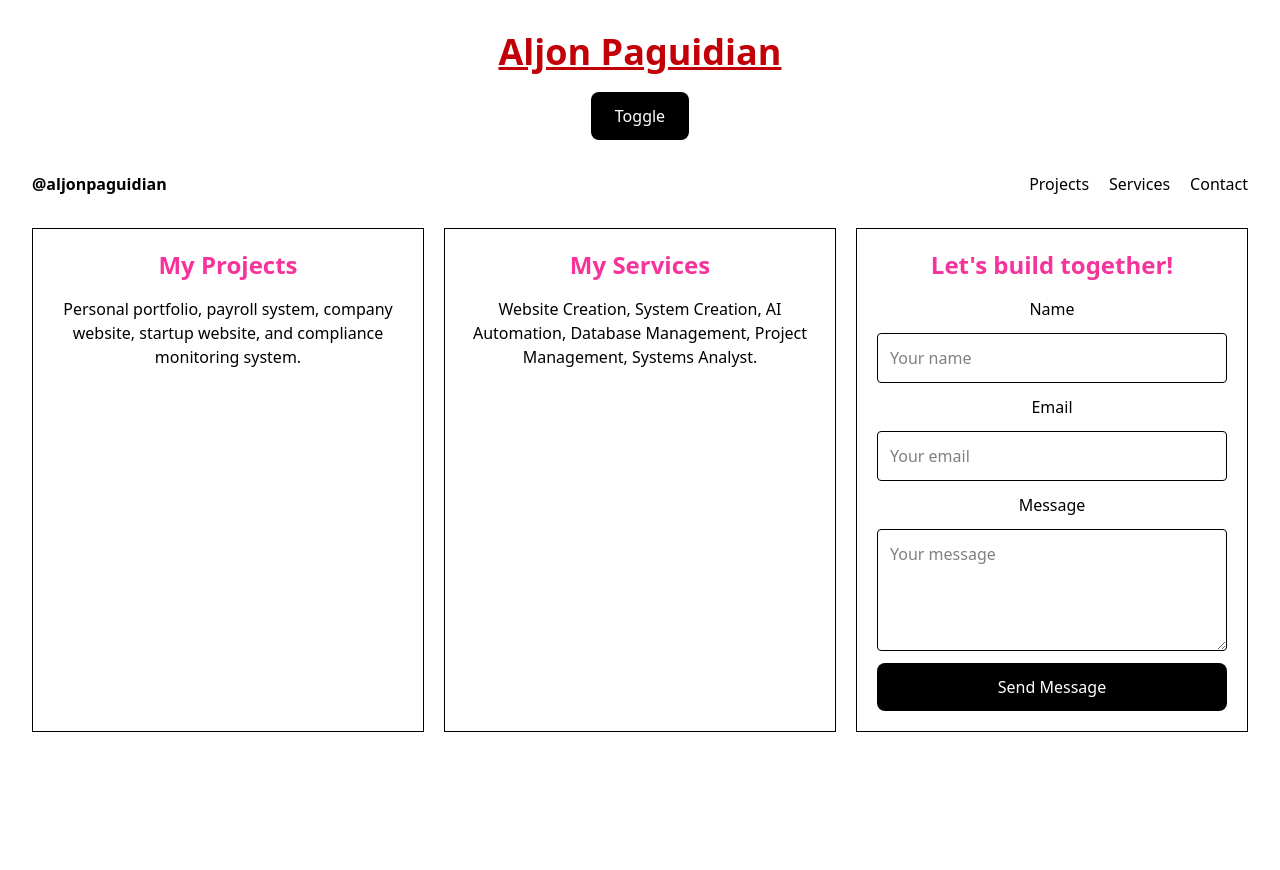
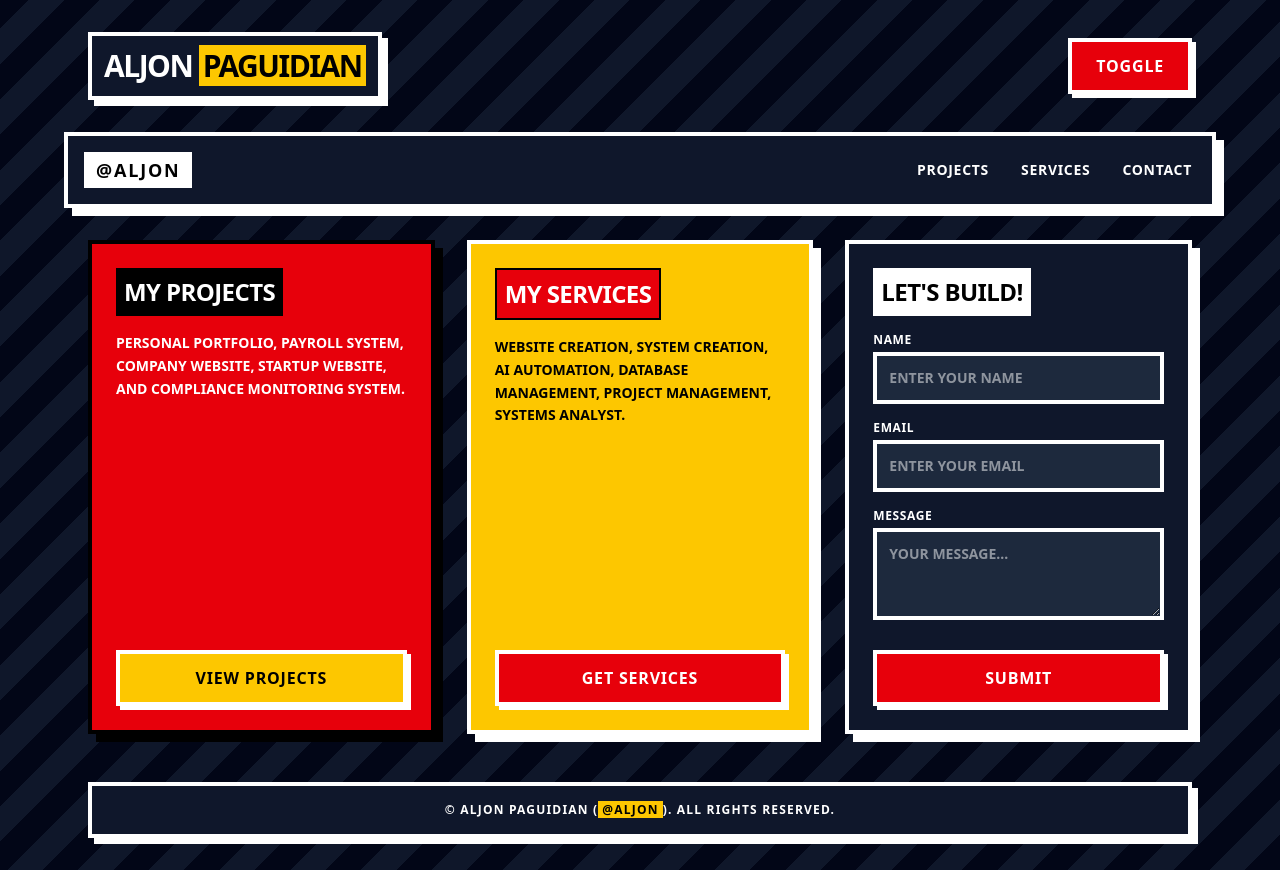
Before and after one commit to c20245778paguidian-alt/ALJON, a plain HTML site: page index.html in a window 1280 px wide. Before the commit the page ends 800 px from the top, so only its background shows below. Drawn offline with nearby package versions, Linux system fonts and the light colour scheme.

Commit message:
tailwind advance

```diff
--- a/index.html
+++ b/index.html
@@ -1,80 +1,143 @@
 <!DOCTYPE html>
-<html lang="en">
-
+<html lang="en" class="dark">
 <head>
     <meta charset="UTF-8">
     <meta name="viewport" content="width=device-width, initial-scale=1.0">
     <title>Aljon Paguidian | Portfolio</title>
 
     <script src="https://cdn.jsdelivr.net/npm/@tailwindcss/browser@4"></script>
+    <style type="text/tailwindcss">
+    @custom-variant dark (&:where(.dark, .dark *));
 
-    <style type="text/tailwindcss">
-        @custom-variant dark (&:where(.dark, .dark *));
-    </style>
+    @layer components {
+        /* 60% DOMINANT / BASE: Main Layout, Cards & Containers */
+        .bg-dominant {
+            @apply bg-slate-50 text-slate-900 border-4 border-black dark:bg-slate-900 dark:text-slate-100 dark:border-white;
+        }
+
+        /* 30% SECONDARY / STRUCTURE: Structural Elements, Headers & Cards */
+        .bg-secondary-surface {
+            @apply bg-slate-200 text-slate-900 border-4 border-black dark:bg-slate-800 dark:text-slate-100 dark:border-white;
+        }
+
+        /* 10% ACCENT: Primary CTA Button (Red) */
+        .btn-primary {
+            @apply px-6 py-3 bg-red-600 text-white font-black uppercase tracking-wider border-4 border-black transition-all shadow-[4px_4px_0px_0px_rgba(0,0,0,1)] hover:-translate-x-0.5 hover:-translate-y-0.5 hover:bg-yellow-400 hover:text-black active:translate-x-0 active:translate-y-0 active:shadow-none dark:bg-red-600 dark:text-white dark:border-white dark:shadow-[4px_4px_0px_0px_rgba(255,255,255,1)] dark:hover:bg-yellow-400 dark:hover:text-black;
+        }
+
+        /* 10% ACCENT: Secondary Action Button (Yellow) */
+        .btn-secondary {
+            @apply px-6 py-3 bg-yellow-400 text-black font-black uppercase tracking-wider border-4 border-black transition-all shadow-[4px_4px_0px_0px_rgba(0,0,0,1)] hover:-translate-x-0.5 hover:-translate-y-0.5 hover:bg-white active:translate-x-0 active:translate-y-0 active:shadow-none dark:border-white dark:shadow-[4px_4px_0px_0px_rgba(255,255,255,1)] dark:hover:bg-white;
+        }
+
+        /* 10% ACCENT: Accent / Special Action Button (White) */
+        .btn-accent {
+            @apply px-6 py-3 bg-white text-black font-black uppercase tracking-wider border-4 border-black transition-all shadow-[4px_4px_0px_0px_rgba(0,0,0,1)] hover:-translate-x-0.5 hover:-translate-y-0.5 hover:bg-yellow-400 active:translate-x-0 active:translate-y-0 active:shadow-none dark:bg-slate-900 dark:text-white dark:border-white dark:shadow-[4px_4px_0px_0px_rgba(255,255,255,1)] dark:hover:bg-yellow-400 dark:hover:text-black;
+        }
+    }
+</style>
 </head>
 
-<body class="text-center bg-white text-black dark:bg-gray-900 dark:text-white">
+<body class="min-h-screen text-black bg-[repeating-linear-gradient(-45deg,#ef4444,#ef4444_25px,#facc15_25px,#facc15_50px)] dark:bg-[repeating-linear-gradient(-45deg,#020617,#020617_25px,#0f172a_25px,#0f172a_50px)] dark:text-white font-sans transition-colors duration-200">
 
-    <h1 class="text-4xl font-bold underline text-red-700 mt-8">
-        Aljon Paguidian
-    </h1>
+    <!-- Top Navigation & Header Controls -->
+    <header class="max-w-6xl mx-auto pt-8 px-6 flex justify-between items-center">
+        <!-- Structural Box Header -->
+        <div class="bg-white dark:bg-slate-900 border-4 border-black dark:border-white p-3 shadow-[6px_6px_0px_0px_rgba(0,0,0,1)] dark:shadow-[6px_6px_0px_0px_rgba(255,255,255,1)]">
+            <h1 class="text-3xl font-black uppercase tracking-tighter">
+                Aljon <span class="bg-yellow-400 text-black px-1">Paguidian</span>
+            </h1>
+        </div>
 
-    <button id="Toggle" class="mt-5 bg-black text-white px-6 py-3 rounded-lg dark:bg-white dark:text-black">
-        Toggle
-    </button>
+        <button id="Toggle" class="btn-primary">
+            Toggle
+        </button>
+    </header>
 
-    <nav class="flex justify-between items-center mx-8 mt-8">
-        <span class="font-bold">@aljonpaguidian</span>
+    <nav class="max-w-6xl mx-auto my-8 mx-6 bg-white dark:bg-slate-900 border-4 border-black dark:border-white p-4 shadow-[8px_8px_0px_0px_rgba(0,0,0,1)] dark:shadow-[8px_8px_0px_0px_rgba(255,255,255,1)] flex justify-between items-center">
+        <span class="font-black text-lg tracking-widest bg-red-600 text-white dark:bg-white dark:text-black px-3 py-1 uppercase">@aljon</span>
 
-        <ul class="flex gap-5 list-none">
-            <li><a href="#projects" class="hover:text-pink-500">Projects</a></li>
-            <li><a href="#services" class="hover:text-pink-500">Services</a></li>
-            <li><a href="#contact" class="hover:text-pink-500">Contact</a></li>
+        <ul class="flex gap-6 font-black uppercase text-sm tracking-wider">
+            <li><a href="#projects" class="hover:bg-yellow-400 hover:text-black p-1 transition-all">Projects</a></li>
+            <li><a href="#services" class="hover:bg-yellow-400 hover:text-black p-1 transition-all">Services</a></li>
+            <li><a href="#contact" class="hover:bg-yellow-400 hover:text-black p-1 transition-all">Contact</a></li>
         </ul>
     </nav>
 
-    <!-- Content -->
-    <main class="flex flex-wrap gap-5 m-8">
+    <!-- Main Content Grid -->
+    <main class="max-w-6xl mx-auto px-6 mb-12 grid grid-cols-1 md:grid-cols-3 gap-8 text-left">
 
-        <section id="projects" class="flex-1 min-w-[250px] p-5 border bg-white-500 dark:bg-gray-800">
-            <h2 class="text-2xl font-bold text-pink-500 mb-4">My Projects</h2>
-            <p>Personal portfolio, payroll system, company website,
-                startup website, and compliance monitoring system.</p>
+        <!-- Projects Card (Red) -->
+        <section id="projects" class="bg-red-600 text-white border-4 border-black p-6 shadow-[8px_8px_0px_0px_rgba(0,0,0,1)] flex flex-col justify-between">
+            <div>
+                <h2 class="text-2xl font-black uppercase tracking-tight bg-black text-white p-2 mb-4 inline-block">
+                    My Projects
+                </h2>
+                <p class="font-bold text-sm leading-relaxed uppercase">
+                    Personal portfolio, payroll system, company website, startup website, and compliance monitoring system.
+                </p>
+            </div>
+            <div class="mt-6">
+                <button class="btn-secondary w-full text-center">View Projects</button>
+            </div>
         </section>
 
-        <section id="services" class="flex-1 min-w-[250px] p-5 border bg-white-500 dark:bg-gray-800">
-            <h2 class="text-2xl font-bold text-pink-500 mb-4">My Services</h2>
-            <p>Website Creation, System Creation, AI Automation,
-                Database Management, Project Management, Systems Analyst.</p>
+        <!-- Services Card (Yellow) -->
+        <section id="services" class="bg-yellow-400 text-black border-4 border-black dark:border-white p-6 shadow-[8px_8px_0px_0px_rgba(0,0,0,1)] dark:shadow-[8px_8px_0px_0px_rgba(255,255,255,1)] flex flex-col justify-between">
+            <div>
+                <h2 class="text-2xl font-black uppercase tracking-tight bg-red-600 text-white p-2 mb-4 inline-block border-2 border-black">
+                    My Services
+                </h2>
+                <p class="font-bold text-sm leading-relaxed uppercase text-black">
+                    Website Creation, System Creation, AI Automation, Database Management, Project Management, Systems Analyst.
+                </p>
+            </div>
+            <div class="mt-6">
+                <button class="btn-primary w-full text-center">Get Services</button>
+            </div>
         </section>
 
-        <section id="contact"
-            class="flex-1 min-w-[250px] p-5 border bg-white text-black dark:bg-gray-800 dark:text-white">
-            <h2 class="text-2xl font-bold text-pink-500 mb-4">
-                Let's build together!
+        <!-- Contact Form Card (White) -->
+        <section id="contact" class="bg-white dark:bg-slate-900 border-4 border-black dark:border-white p-6 shadow-[8px_8px_0px_0px_rgba(0,0,0,1)] dark:shadow-[8px_8px_0px_0px_rgba(255,255,255,1)]">
+            <h2 class="text-2xl font-black uppercase tracking-tight bg-red-600 text-white dark:bg-white dark:text-black p-2 mb-4 inline-block">
+                Let's Build!
             </h2>
 
-            <form class="flex flex-col gap-3">
-                <label for="name">Name</label>
-                <input id="name" type="text" placeholder="Your name" required
-                    class="border rounded p-3 bg-white text-black">
+            <form class="flex flex-col gap-4">
+                <div>
+                    <label for="name" class="block font-black text-xs uppercase tracking-wider mb-1">Name</label>
+                    <input id="name" type="text" placeholder="ENTER YOUR NAME" required
+                        class="w-full border-4 border-black dark:border-white p-3 font-bold text-sm bg-white dark:bg-slate-800 text-black dark:text-white focus:bg-yellow-400 focus:text-black focus:outline-none uppercase">
+                </div>
 
-                <label for="email">Email</label>
-                <input id="email" type="email" placeholder="Your email" required
-                    class="border rounded p-3 bg-white text-black">
+                <div>
+                    <label for="email" class="block font-black text-xs uppercase tracking-wider mb-1">Email</label>
+                    <input id="email" type="email" placeholder="ENTER YOUR EMAIL" required
+                        class="w-full border-4 border-black dark:border-white p-3 font-bold text-sm bg-white dark:bg-slate-800 text-black dark:text-white focus:bg-yellow-400 focus:text-black focus:outline-none uppercase">
+                </div>
 
-                <label for="message">Message</label>
-                <textarea id="message" rows="4" placeholder="Your message" required
-                    class="border rounded p-3 bg-white text-black"></textarea>
+                <div>
+                    <label for="message" class="block font-black text-xs uppercase tracking-wider mb-1">Message</label>
+                    <textarea id="message" rows="3" placeholder="YOUR MESSAGE..." required
+                        class="w-full border-4 border-black dark:border-white p-3 font-bold text-sm bg-white dark:bg-slate-800 text-black dark:text-white focus:bg-yellow-400 focus:text-black focus:outline-none uppercase"></textarea>
+                </div>
 
-                <button type="submit"
-                    class="bg-black text-white p-3 rounded-lg hover:bg-pink-400 dark:bg-white dark:text-black">
-                    Send Message
+                <button type="submit" class="btn-primary w-full mt-2">
+                    Submit
                 </button>
             </form>
         </section>
 
     </main>
+
+    <!-- Footer -->
+    <footer class="max-w-6xl mx-auto my-8 px-6">
+        <div class="bg-white dark:bg-slate-900 border-4 border-black dark:border-white p-4 shadow-[6px_6px_0px_0px_rgba(0,0,0,1)] dark:shadow-[6px_6px_0px_0px_rgba(255,255,255,1)] text-center">
+            <p class="font-black text-xs uppercase tracking-widest">
+                © Aljon paguidian (<span class="bg-yellow-400 text-black px-1">@aljon</span>). ALL RIGHTS RESERVED.
+            </p>
+        </div>
+    </footer>
 
     <script>
         const toggleButton = document.getElementById("Toggle");
```
